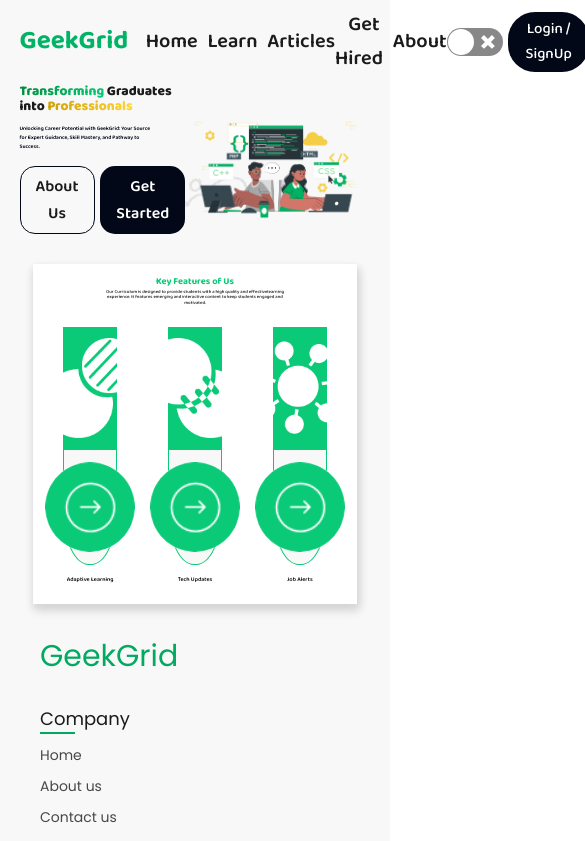
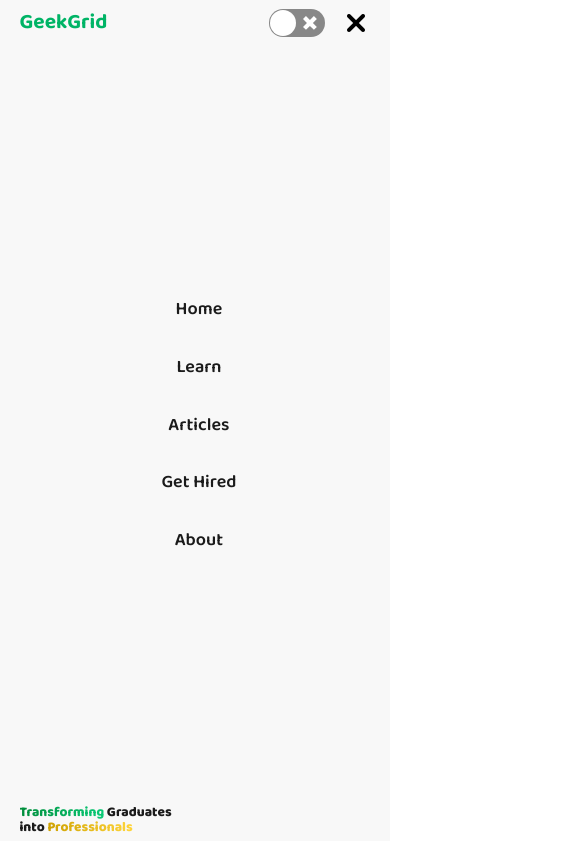
Before and after one commit to ashish12501/GeekGrid, a React (Create React App) app: page / in a window 390 px wide. Shown: the top 841 px of the page, 585 px wide, since content can reach past the window. Built offline with nearby package versions, Linux system fonts and the light colour scheme; no server answers; a web font is replaced by a local one.

Commit message:
working in cross-nav

```diff
--- a/src/components/navbar.css
+++ b/src/components/navbar.css
@@ -30,7 +30,7 @@
     color: #00b466;
     font-family: 'Baloo Da 2', sans-serif;
     font-weight: 700;
-    font-size: 26px;
+    font-size: 24px;
 }
 
 
@@ -44,7 +44,6 @@
 
 .navbar .navbar-left ul li {
     list-style-type: none;
-
 }
 
 .navbar .navbar-left .links {
@@ -53,7 +52,7 @@
     font-weight: 600;
     color: var(--primary-text);
     font-family: 'Baloo Da 2', sans-serif;
-    font-size: 20px;
+    font-size: 18px;
 }
 
 .navbar-right {
@@ -67,10 +66,6 @@
     margin-right: 1.5vw;
 }
 
-.mode-name {
-    color: var(--primary-text);
-    margin-right: 1vw;
-}
 
 .navbar .navbar-right .login-btn {
     padding: 5px 17px;
@@ -79,7 +74,7 @@
     background-color: var(--secondary-bg);
     font-family: sans-serif;
     font-weight: 500;
-    font-size: 15px;
+    font-size: 13px;
     color: var(--secondary-text);
     font-family: 'Baloo Da 2', sans-serif;
 }
@@ -136,3 +131,70 @@
     font-size: 1.2rem;
     cursor: pointer;
 }
+.navbar .navbar-right .hamberger{
+    display: none;
+}
+.nav-menu-down{
+    display: none;
+}
+/*1280 max
+
+
+
+*/
+
+
+@media (max-width: 850px){
+    .navbar .navbar-left .links{
+        font-size: 15px;
+    }
+    .navbar .navbar-left .logo-txt {
+        font-size: 9px;
+    }
+        .navbar .navbar-right .hamberger {
+            display: flex;
+            height: 30px;
+            margin-left: 10px;
+        }
+        .navbar .navbar-right .login-btn{
+            display: none;
+        }
+
+        .navbar .navbar-left ul{
+             display: none;
+
+        }
+                .nav-menu-down {
+                    display: flex;
+                    justify-content: center;
+                }
+                .nav-menu-down ul{
+                    height: 90vh;
+                    display: flex;
+                    flex-direction: column;
+                    justify-content: center;
+                    margin-left: 2vw;
+                }
+
+                                .nav-menu-down ul li{
+                    list-style-type: none;
+                                }
+
+                .nav-menu-down ul li .links{
+                    text-decoration: none;
+                        font-weight: 600;
+                            color: var(--primary-text);
+                            font-family: 'Baloo Da 2', sans-serif;
+                            font-size: 18px;
+                            line-height: 3.2;
+                }
+}
+
+@media (max-width: 1050px) {
+    .navbar .navbar-left .links {
+        font-size: 16px;
+    }
+    .navbar .navbar-left .logo-txt{
+        font-size: 21px;
+    }
+}
--- a/src/components/navbar.js
+++ b/src/components/navbar.js
@@ -6,12 +6,17 @@ import { themeContext } from "../App";
 import { useNavigate, useLocation } from "react-router-dom";
 import { signOut } from "firebase/auth";
 import { auth } from "../config/firebase-config";
+import DarkCross from "../assets/images/cross-dark.png";
+import LightCross from "../assets/images/cross-light.png";
+import LightMenu from "../assets/images/menu-light.png";
+import DarkMenu from "../assets/images/menu-dark.png";
 
 export function Navbar() {
   const navigate = useNavigate();
   const location = useLocation();
   const [dropdownOpen, setDropdownOpen] = useState(false);
   const [navopen, setnavopen] = useState(true);
+  const [menuOpen, setMenuOpen] = useState(false);
   useEffect(() => {
     if (location.pathname === "/signup" || location.pathname === "/signin") {
       setnavopen(false);
@@ -32,7 +37,10 @@ export function Navbar() {
     navigate("/");
   };
 
+  console.log(menuOpen);
+
   return (
+    <>
       <div className={navopen ? "navbar" : "navclose"}>
         <div className="navbar-left">
           <h2 className="logo-txt">GeekGrid</h2>
@@ -82,7 +90,9 @@ export function Navbar() {
                 {userData.displayName}
               </button>
               <div
-              className={dropdownOpen ? "dropdown-body" : "dropdown-body-close"}
+                className={
+                  dropdownOpen ? "dropdown-body" : "dropdown-body-close"
+                }
               >
                 <ul className="dropdown-ul">
                   <li
@@ -114,10 +124,54 @@ export function Navbar() {
               Login / SignUp
             </button>
           )}
-        <div>
-          <img />
+          <div className="hamberger">
+            {menuOpen === "true" ? (
+              <img
+                onClick={() => {
+                  setMenuOpen(!menuOpen);
+                }}
+                src={theme === "light" ? LightMenu : DarkMenu}
+              />
+            ) : (
+              <img
+                onClick={() => {
+                  setMenuOpen(!menuOpen);
+                }}
+                src={theme == "light" ? LightCross : DarkCross}
+              />
+            )}
           </div>
         </div>
       </div>
+      <div className="nav-menu-down">
+        <ul>
+          <li>
+            <Link to="/" className="links">
+              Home
+            </Link>
+          </li>
+          <li>
+            <Link to="/learn" className="links">
+              Learn
+            </Link>
+          </li>
+          <li>
+            <Link to="/articles" className="links">
+              Articles
+            </Link>
+          </li>
+          <li>
+            <Link to="/gethired" className="links">
+              Get Hired
+            </Link>
+          </li>
+          <li>
+            <Link to="/about" className="links">
+              About
+            </Link>
+          </li>
+        </ul>
+      </div>
+    </>
   );
 }
```
Lines whose indentation alone changed are shown as unchanged.
